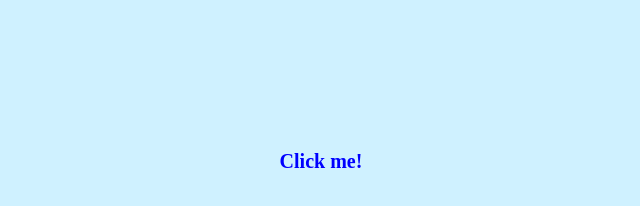
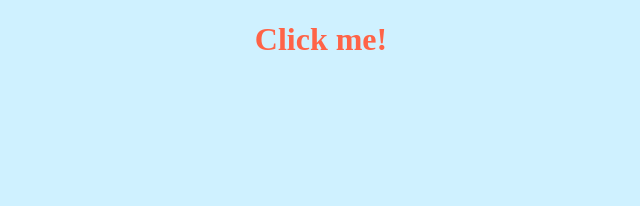
Before and after one commit to Yeon-seong/FrontEnd_Project, a plain HTML site: page js_momentum/index.html in a window 1280 px wide. Both pictures are taken after a click on the element "Click me!". Shown: the whole page, without its empty margins (319-959 px from the left). Drawn offline with Linux system fonts and the light colour scheme.

Commit message:
HTML 요소를 click 했을 때 클래스 이름을 추가/제거하기 CSS 트렌지션으로 요소 click 시 색상 변화를 천천히 진행시키기

```diff
--- a/js_momentum/app.js
+++ b/js_momentum/app.js
@@ -1,34 +1,25 @@
-/*	step1 : element 찾기
-		step2 : event를 listen 하기
-		step3	: event에 반응하기	*/
-
-//  HTML 요소 가져오기 --------------------------------------------------------------
-
+//  HTML 요소 가져오기---------------------------------------------------------------
 
 /*  HTML 요소 h1Ele(h1 요소의 약자)를 자바스크립트로 가지고 오기
     class hello를 가진 div 내부의 첫 번째 노드(first-child)인 h1을 찾아오기 */
     const h1Ele = document.querySelector("div.hello:first-child h1");
 
-
 //  함수 정의하기--------------------------------------------------------------------
 
-
-/*  사용자가 h1Ele 요소를 click 했을 때 h1Ele의 글자 색을 바꾸는 함수를 정의하기
-    만약 currentColor가 blue라면, newColor는 tomato 변경, blue가 아니라면 blue로 변경하기	*/
+/*  사용자가 h1Ele(h1 요소)를 click 했을 때 클래스 이름을 추가/제거하는 함수를 정의하기
+		만약 h1Ele의 class name이 clickedClass라면, h1Ele.className을 비워 클래스 이름을 제거한다.
+		만약 h1Ele의 class name이 clickedClass가 아니라면, 클래스 이름을 추가한다.
+		재사용 되는 clicked(raw string)를 변수에 저장하면 에러 발생시 콘솔에서 추적할 수 있다.	*/
     function handleTitleClick() {
-			const currentColor = h1Ele.style.color;
-			let newColor;
-			if(currentColor === "blue") {
-				newColor = "tomato";
+			const clickedClass = "clicked";
+			if (h1Ele.className === clickedClass) {
+				h1Ele.className = "";
 			} else {
-				newColor = "blue";
+				h1Ele.className = clickedClass;
 			}
-			h1Ele.style.color = newColor;
     }
 
-
 //  이벤트 리스너 호출하기------------------------------------------------------------
-
 
 //  HTML의 h1 태그에서 발생한 이벤트
 /*  h1Ele의 click event에 대해서 listen 하는 이벤트 리스너 호출하기
--- a/js_momentum/style.css
+++ b/js_momentum/style.css
@@ -1,9 +1,20 @@
-/* body 태그의 style 변경하기 */
+/*  body 태그의 style 변경하기  */
 body {
   color: #0099FF;
   background-color: #cff1ff;
-  font-size: 10px;
   text-align: center;
+}
 
-  margin: 150px;
+
+/*  h1의 기본 값 색상 지정하기
+    시작 지점(blue)과 종료지점(tomato)의 변화가 천천히 진행되도록 트랜지션 사용하기  */
+h1 {
+  color: blue;
+  transition: color .5s ease-in-out;
 }
+
+
+/*  clicked 클래스의 색상 지정하기 */
+.clicked {
+  color: tomato;
+}
```
